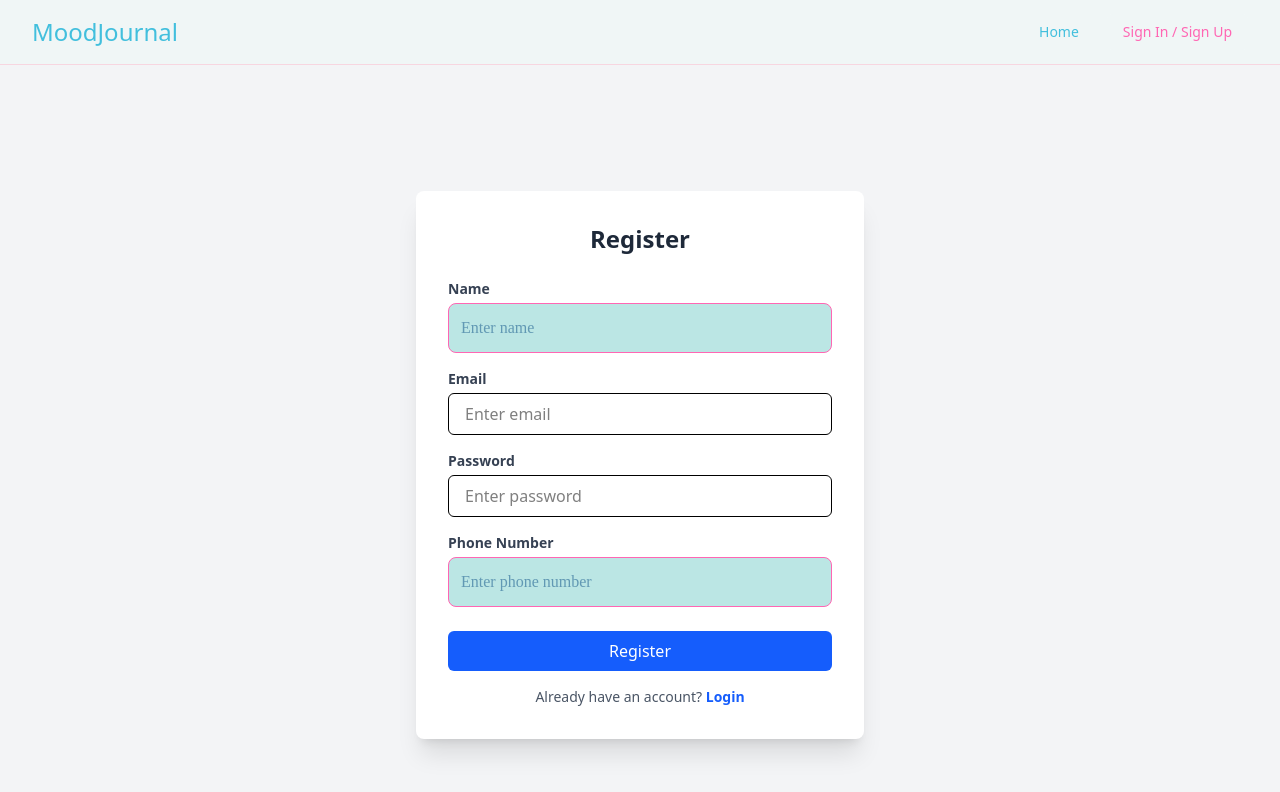
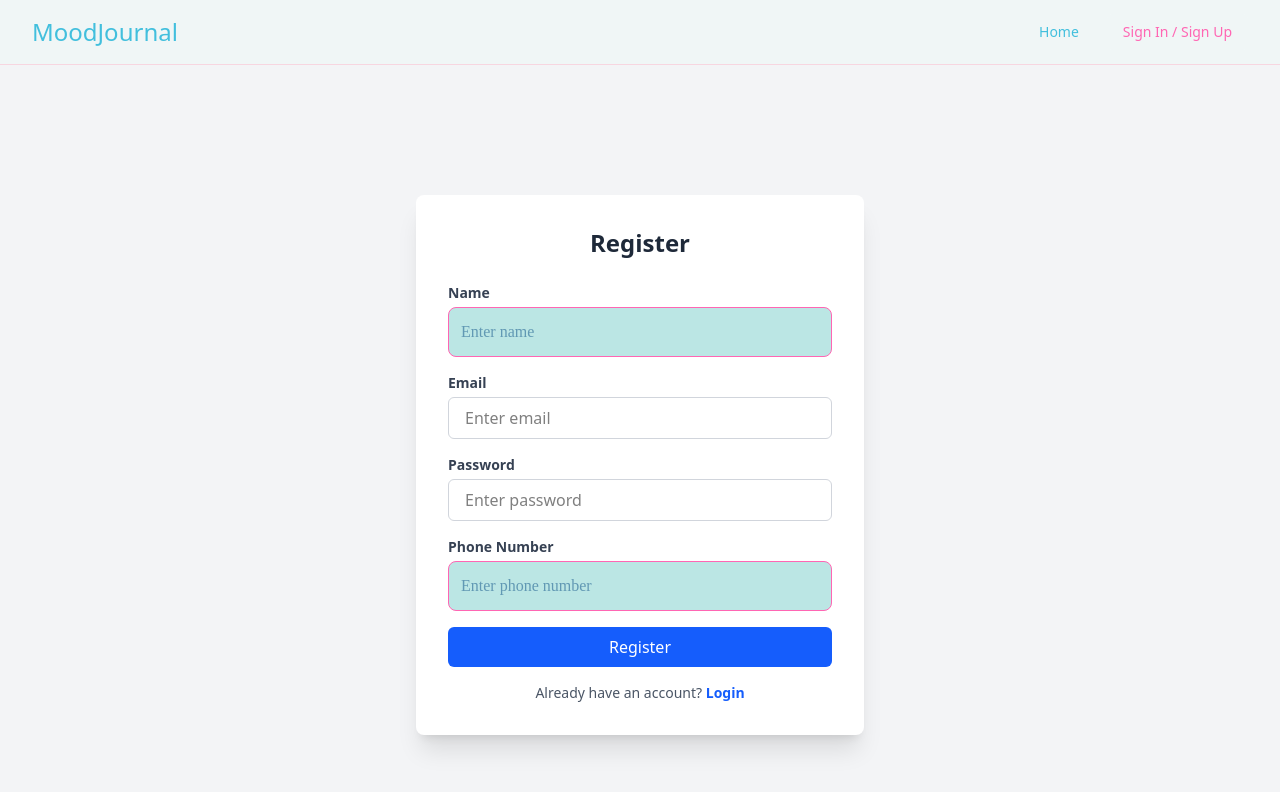
Before and after one commit to Soumashree-Das/deploy-mood-tracker, a React (Vite) app in the folder client/: page /register in a window 1280 px wide. Shown: the top 792 px of the page. Built offline with nearby package versions, Linux system fonts and the light colour scheme; a web font is replaced by a local one.

Commit message:
deployed

```diff
--- a/client/src/Pages/RegisterUser.jsx
+++ b/client/src/Pages/RegisterUser.jsx
@@ -122,7 +122,7 @@
           id="name"
           autoComplete='off'
           onChange={(e) => setFormData({ ...formData, name: e.target.value })}
-          className="w-full px-4 py-2 mb-4 border rounded-md focus:outline-none focus:ring-2 focus:ring-blue-500"
+          className="w-full px-4 py-2 mb-4 border border-gray-300 rounded-md focus:outline-none focus:ring-2 focus:ring-blue-500 transition duration-150"
         />
 
         <label htmlFor="email" className="block text-sm font-semibold text-gray-700 mb-1">Email</label>
@@ -133,7 +133,7 @@
           id="email"
           autoComplete='off'
           onChange={(e)=>setFormData({...formData,email:e.target.value})}
-          className="w-full px-4 py-2 mb-4 border rounded-md focus:outline-none focus:ring-2 focus:ring-blue-500"
+          className="w-full px-4 py-2 mb-4 border border-gray-300 rounded-md focus:outline-none focus:ring-2 focus:ring-blue-500 transition duration-150"
         />
 
         <label htmlFor="password" className="block text-sm font-semibold text-gray-700 mb-1">Password</label>
@@ -144,7 +144,7 @@
           id="password"
           autoComplete='off'
           onChange={(e)=>setFormData({...formData,password:e.target.value})}
-          className="w-full px-4 py-2 mb-4 border rounded-md focus:outline-none focus:ring-2 focus:ring-blue-500"
+          className="w-full px-4 py-2 mb-4 border border-gray-300 rounded-md focus:outline-none focus:ring-2 focus:ring-blue-500 transition duration-150"
         />
 
         <label htmlFor="phoneNumber" className="block text-sm font-semibold text-gray-700 mb-1">Phone Number</label>
@@ -156,7 +156,7 @@
           autoComplete='off'
           onChange={(e)=>setFormData({...formData,phoneNumber:e.target.value})}
           pattern="\d{10}"
-          className="w-full px-4 py-2 mb-6 border rounded-md focus:outline-none focus:ring-2 focus:ring-blue-500"
+          className="w-full px-4 py-2 mb-4 border border-gray-300 rounded-md focus:outline-none focus:ring-2 focus:ring-blue-500 transition duration-150"
         />
 
         <button
```
